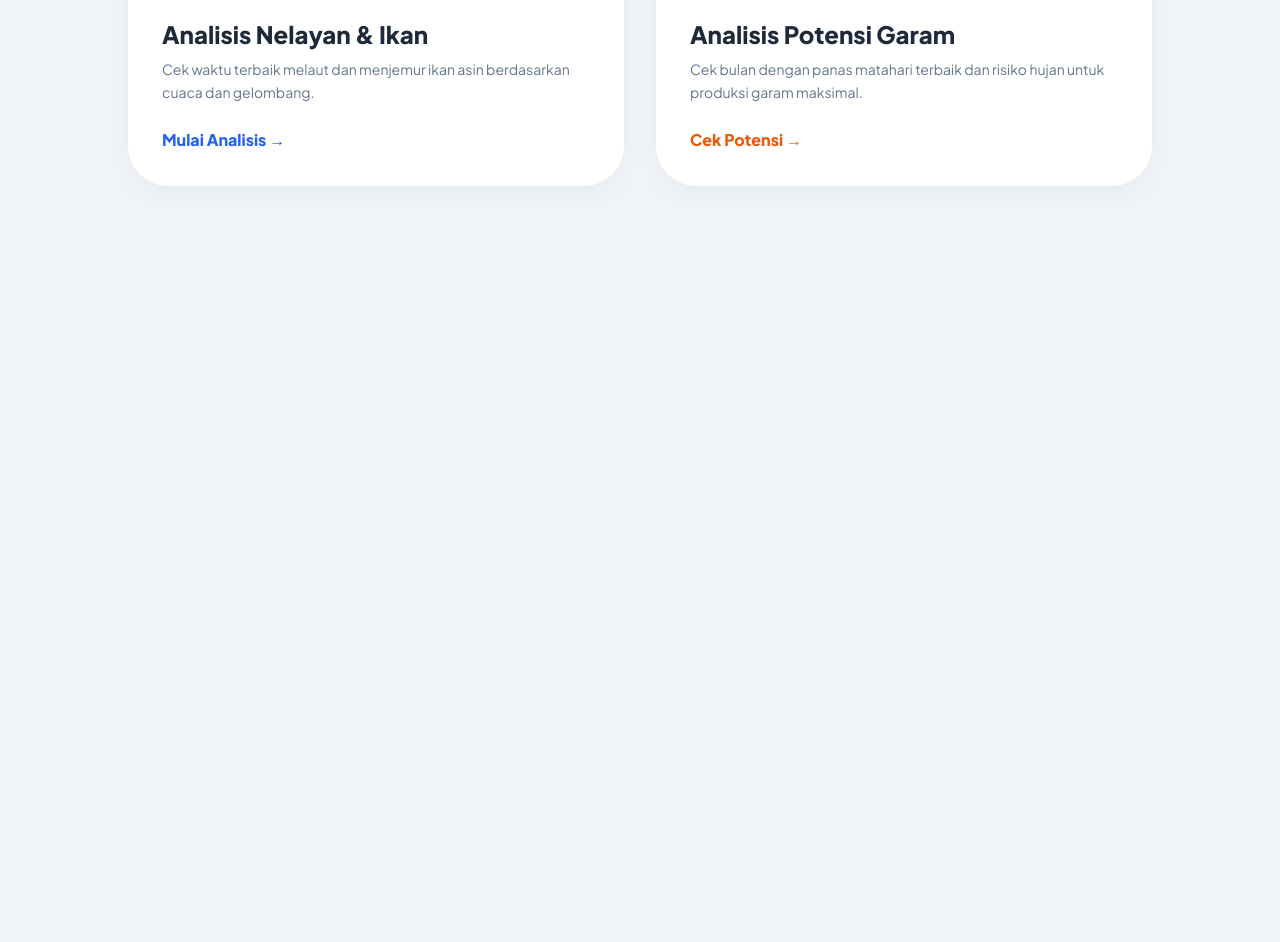
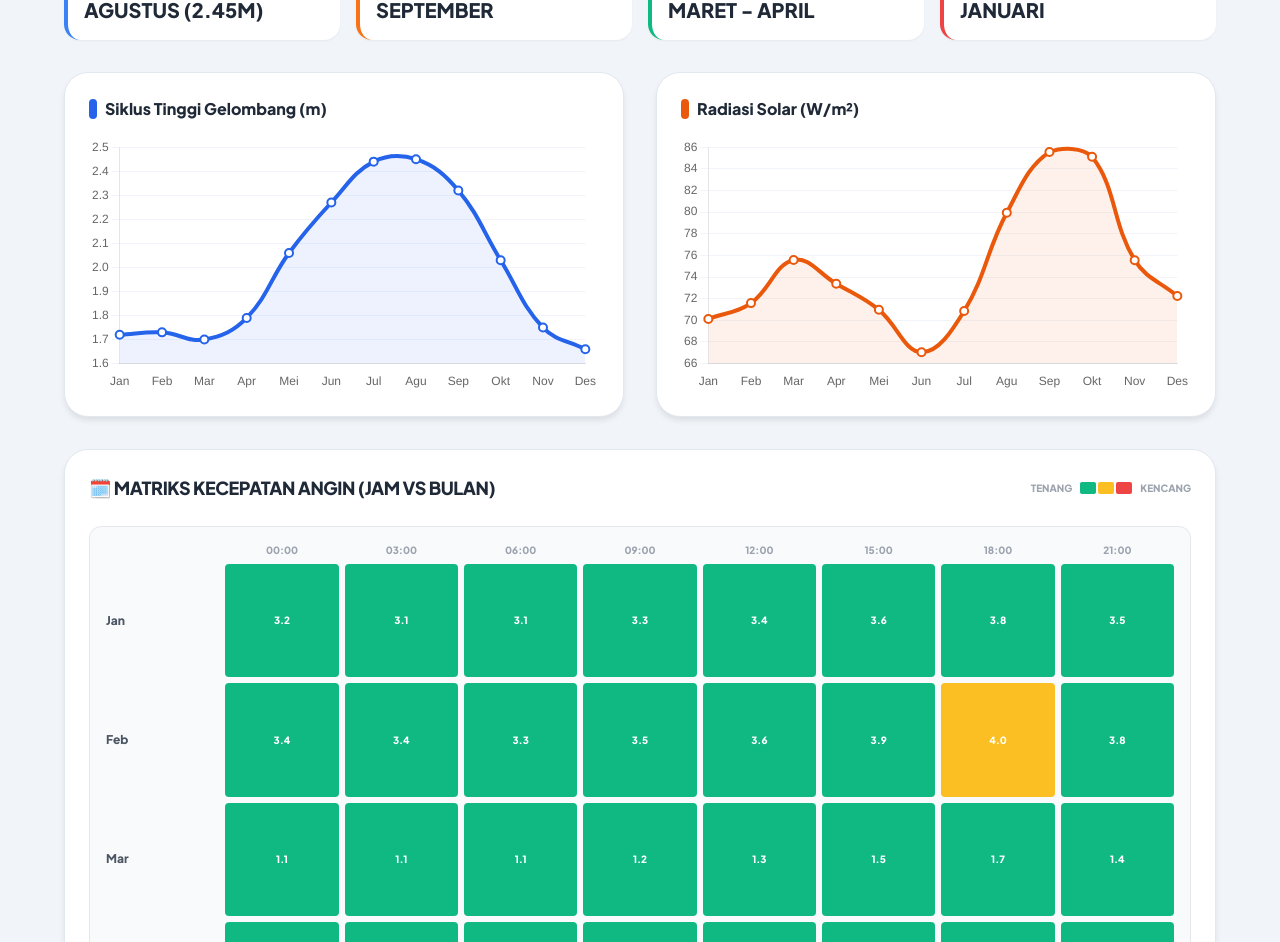
Before and after one commit to tasyanadya/binuangeun-maritime-analysis, a plain HTML site: page index.html in a window 1280 px wide. Shown: the part 252-1194 px from the top of the page. Before the commit the page ends 800 px from the top, so only its background shows below. Drawn offline with nearby package versions, Linux system fonts and the light colour scheme.

Commit message:
Update index.html

```diff
--- a/index.html
+++ b/index.html
@@ -3,169 +3,185 @@
 <head>
     <meta charset="UTF-8">
     <meta name="viewport" content="width=device-width, initial-scale=1.0">
-    <title>Sistem Prediksi Maritim Binuangeun</title>
+    <title>Analisis Maritim Binuangeun</title>
+
     <script src="https://cdn.tailwindcss.com"></script>
     <script src="https://cdn.jsdelivr.net/npm/chart.js"></script>
+
     <style>
         @import url('https://fonts.googleapis.com/css2?family=Plus+Jakarta+Sans:wght@400;600;800&display=swap');
-        body { font-family: 'Plus Jakarta Sans', sans-serif; background-color: #f0f4f8; }
-        .card-shadow { box-shadow: 0 10px 25px -5px rgba(0, 0, 0, 0.05); }
-        .btn-hover { transition: all 0.3s cubic-bezier(0.4, 0, 0.2, 1); }
-        .btn-hover:hover { transform: translateY(-5px); box-shadow: 0 15px 30px -10px rgba(0, 0, 0, 0.1); }
-        canvas { max-height: 350px; }
+        body { font-family: 'Plus Jakarta Sans', sans-serif; background-color: #f1f5f9; }
+        .dashboard-card { background: white; border-radius: 1.5rem; padding: 1.5rem; box-shadow: 0 4px 6px -1px rgba(0,0,0,0.1); border: 1px solid #e2e8f0; }
+        .heatmap-cell { aspect-ratio: 1/1; border-radius: 4px; display: flex; align-items: center; justify-content: center; font-size: 10px; font-weight: bold; color: white; transition: transform 0.2s; }
+        .heatmap-cell:hover { transform: scale(1.2); z-index: 10; cursor: default; }
     </style>
 </head>
-<body class="p-4 md:p-6 lg:p-10">
+<body class="p-4 md:p-8">
 
-    <div id="app" class="max-w-5xl mx-auto">
-        <header class="mb-10 text-center">
-            <h1 class="text-4xl font-black text-slate-800 mb-2">Panduan Maritim Binuangeun</h1>
-            <p class="text-slate-500 font-medium tracking-wide uppercase text-sm">Berdasarkan Data Iklim 45 Tahun (1980 - 2024)</p>
+    <div class="max-w-6xl mx-auto">
+        <header class="mb-8 p-10 rounded-[2rem] bg-gradient-to-br from-blue-700 to-indigo-900 text-white shadow-xl">
+            <h1 class="text-4xl font-extrabold mb-2 tracking-tight">🌊 Dashboard Maritim Binuangeun</h1>
+            <p class="text-blue-100 opacity-90 font-medium italic">Data Historis ERA5 (1980-2024) • Lokasi: Binuangeun, Banten</p>
         </header>
 
-        <div id="mainMenu" class="grid grid-cols-1 md:grid-cols-2 gap-8 animate-in fade-in zoom-in duration-500">
-            <button onclick="showPage('ikan')" class="group p-8 rounded-[2.5rem] bg-white border-2 border-transparent hover:border-blue-500 text-left card-shadow btn-hover">
-                <div class="w-16 h-16 bg-blue-100 rounded-2xl flex items-center justify-center text-4xl mb-6 group-hover:bg-blue-500 group-hover:rotate-6 transition-all">🐟</div>
-                <h2 class="text-2xl font-extrabold text-slate-800 mb-2">Analisis Nelayan & Ikan</h2>
-                <p class="text-slate-500 text-sm leading-relaxed">Cek waktu terbaik melaut dan menjemur ikan asin berdasarkan cuaca dan gelombang.</p>
-                <div class="mt-6 inline-flex items-center text-blue-600 font-bold">Mulai Analisis →</div>
-            </button>
-
-            <button onclick="showPage('garam')" class="group p-8 rounded-[2.5rem] bg-white border-2 border-transparent hover:border-orange-500 text-left card-shadow btn-hover">
-                <div class="w-16 h-16 bg-orange-100 rounded-2xl flex items-center justify-center text-4xl mb-6 group-hover:bg-orange-500 group-hover:-rotate-6 transition-all">🧂</div>
-                <h2 class="text-2xl font-extrabold text-slate-800 mb-2">Analisis Potensi Garam</h2>
-                <p class="text-slate-500 text-sm leading-relaxed">Cek bulan dengan panas matahari terbaik dan risiko hujan untuk produksi garam maksimal.</p>
-                <div class="mt-6 inline-flex items-center text-orange-600 font-bold">Cek Potensi →</div>
-            </button>
+        <div class="grid grid-cols-1 md:grid-cols-4 gap-4 mb-8">
+            <div class="p-4 bg-white rounded-2xl border-l-4 border-blue-500 shadow-sm">
+                <p class="text-xs font-bold text-gray-500 uppercase">Gelombang Tertinggi</p>
+                <p class="text-xl font-black text-gray-800 uppercase">Agustus (2.45m)</p>
+            </div>
+            <div class="p-4 bg-white rounded-2xl border-l-4 border-orange-500 shadow-sm">
+                <p class="text-xs font-bold text-gray-500 uppercase">Solar Maksimal</p>
+                <p class="text-xl font-black text-gray-800 uppercase">September</p>
+            </div>
+            <div class="p-4 bg-white rounded-2xl border-l-4 border-emerald-500 shadow-sm">
+                <p class="text-xs font-bold text-gray-500 uppercase">Melaut Aman</p>
+                <p class="text-xl font-black text-gray-800 uppercase">Maret - April</p>
+            </div>
+            <div class="p-4 bg-white rounded-2xl border-l-4 border-red-500 shadow-sm">
+                <p class="text-xs font-bold text-gray-500 uppercase">Hujan Puncak</p>
+                <p class="text-xl font-black text-gray-800 uppercase">Januari</p>
+            </div>
         </div>
 
-        <div id="contentPage" class="hidden animate-in slide-in-from-bottom-10 duration-500">
-            <button onclick="goBack()" class="mb-6 px-5 py-2 bg-slate-200 hover:bg-slate-300 rounded-full font-bold text-slate-700 text-sm transition-all">← Kembali ke Menu</button>
+        <div class="grid grid-cols-1 lg:grid-cols-2 gap-8 mb-8">
+            <div class="dashboard-card">
+                <h3 class="font-extrabold text-gray-800 mb-4 flex items-center gap-2">
+                    <span class="w-2 h-5 bg-blue-600 rounded-full"></span> Siklus Tinggi Gelombang (m)
+                </h3>
+                <canvas id="chartGelombang"></canvas>
+            </div>
+            <div class="dashboard-card">
+                <h3 class="font-extrabold text-gray-800 mb-4 flex items-center gap-2">
+                    <span class="w-2 h-5 bg-orange-600 rounded-full"></span> Radiasi Solar (W/m²)
+                </h3>
+                <canvas id="chartSolar"></canvas>
+            </div>
+        </div>
 
-            <div id="dynamicContent"></div>
+        <div class="dashboard-card overflow-hidden">
+            <div class="flex justify-between items-center mb-6">
+                <h3 class="font-extrabold text-gray-800 text-lg uppercase tracking-tight">🗓️ Matriks Kecepatan Angin (Jam vs Bulan)</h3>
+                <div class="flex items-center gap-2">
+                    <span class="text-[10px] font-bold text-gray-400 uppercase">Tenang</span>
+                    <div class="flex h-3 gap-0.5">
+                        <div class="w-4 bg-[#10b981] rounded-sm"></div>
+                        <div class="w-4 bg-[#fbbf24] rounded-sm"></div>
+                        <div class="w-4 bg-[#ef4444] rounded-sm"></div>
+                    </div>
+                    <span class="text-[10px] font-bold text-gray-400 uppercase">Kencang</span>
+                </div>
+            </div>
+
+            <div class="overflow-x-auto">
+                <div class="min-w-[800px]">
+                    <div id="windHeatmap" class="grid grid-cols-9 gap-1.5 bg-gray-50 p-4 rounded-xl border border-gray-200">
+                        <div></div>
+                        <div class="text-center text-[10px] font-bold text-gray-400 uppercase">00:00</div>
+                        <div class="text-center text-[10px] font-bold text-gray-400 uppercase">03:00</div>
+                        <div class="text-center text-[10px] font-bold text-gray-400 uppercase">06:00</div>
+                        <div class="text-center text-[10px] font-bold text-gray-400 uppercase">09:00</div>
+                        <div class="text-center text-[10px] font-bold text-gray-400 uppercase">12:00</div>
+                        <div class="text-center text-[10px] font-bold text-gray-400 uppercase">15:00</div>
+                        <div class="text-center text-[10px] font-bold text-gray-400 uppercase">18:00</div>
+                        <div class="text-center text-[10px] font-bold text-gray-400 uppercase">21:00</div>
+
+                        </div>
+                </div>
+            </div>
+            <p class="mt-4 text-xs text-gray-500 italic font-medium">*Angka dalam kotak menunjukkan kecepatan angin (m/s). Hijau aman, Merah waspada.</p>
         </div>
+
+        <footer class="mt-12 text-center text-gray-400 text-xs font-bold uppercase tracking-[0.2em] pb-10">
+            &copy; 2024 Maritime Intelligence Systems • Binuangeun
+        </footer>
     </div>
 
     <script>
         const months = ['Jan', 'Feb', 'Mar', 'Apr', 'Mei', 'Jun', 'Jul', 'Agu', 'Sep', 'Okt', 'Nov', 'Des'];
 
-        // DATA ERA5 BINUANGEUN
-        const data = {
-            shc: [1.72, 1.73, 1.70, 1.79, 2.06, 2.27, 2.44, 2.45, 2.32, 2.03, 1.75, 1.66],
-            ssrd: [70.13, 71.59, 75.58, 73.38, 70.97, 67.05, 70.86, 79.94, 85.55, 85.11, 75.56, 72.25],
-            tp: [0.52, 0.51, 0.39, 0.32, 0.22, 0.19, 0.14, 0.07, 0.10, 0.19, 0.38, 0.45],
-            wind: [3.40, 3.64, 1.31, 1.86, 4.83, 5.43, 6.99, 7.83, 7.52, 6.25, 3.84, 1.42]
-        };
+        // --- DATA MENTAH ---
+        const shcData = [1.72, 1.73, 1.70, 1.79, 2.06, 2.27, 2.44, 2.45, 2.32, 2.03, 1.75, 1.66];
+        const ssrdData = [70.13, 71.59, 75.58, 73.38, 70.97, 67.05, 70.86, 79.94, 85.55, 85.11, 75.56, 72.25];
 
-        function showPage(type) {
-            document.getElementById('mainMenu').classList.add('hidden');
-            document.getElementById('contentPage').classList.remove('hidden');
-            const container = document.getElementById('dynamicContent');
+        // Data Wind Hourly (12 bulan x 8 jam)
+        const windHourly = [
+            [3.20,3.15,3.10,3.25,3.40,3.60,3.75,3.55], // Jan
+            [3.44,3.38,3.32,3.49,3.64,3.86,4.02,3.80], // Feb
+            [1.11,1.08,1.05,1.21,1.31,1.51,1.68,1.45], // Mar
+            [1.66,1.63,1.60,1.76,1.86,2.06,2.23,2.00], // Apr
+            [4.63,4.55,4.47,4.73,4.83,5.03,5.20,4.98], // Mei
+            [5.23,5.14,5.05,5.33,5.43,5.63,5.80,5.58], // Jun
+            [6.79,6.68,6.57,6.89,6.99,7.19,7.36,7.14], // Jul
+            [7.63,7.51,7.39,7.73,7.83,8.03,8.20,7.98], // Agu
+            [7.32,7.20,7.08,7.42,7.52,7.72,7.89,7.67], // Sep
+            [6.05,5.95,5.85,6.15,6.25,6.45,6.62,6.40], // Okt
+            [3.64,3.58,3.52,3.74,3.84,4.04,4.21,3.99], // Nov
+            [1.22,1.19,1.16,1.32,1.42,1.62,1.79,1.57]  // Des
+        ];
 
-            if(type === 'ikan') {
-                container.innerHTML = `
-                    <div class="bg-blue-600 p-8 rounded-[2rem] text-white mb-8 shadow-lg">
-                        <h2 class="text-3xl font-black mb-2">Analisis Nelayan & Pengeringan</h2>
-                        <p class="opacity-80">Rekomendasi waktu melaut dan pengolahan hasil tangkapan.</p>
-                    </div>
-                    <div class="grid grid-cols-1 lg:grid-cols-2 gap-8">
-                        <div class="bg-white p-6 rounded-3xl border border-slate-200">
-                            <h3 class="font-bold text-slate-700 mb-4">Prediksi Tinggi Gelombang (Meter)</h3>
-                            <canvas id="chartIkan"></canvas>
-                        </div>
-                        <div class="space-y-6">
-                            <div class="bg-emerald-50 p-6 rounded-3xl border border-emerald-100">
-                                <h4 class="font-black text-emerald-800 text-lg mb-2">✅ Waktu Aman Melaut</h4>
-                                <p class="text-emerald-700 text-sm italic leading-relaxed">
-                                    Berdasarkan data 45 tahun, bulan <strong>Maret, April, dan November</strong> adalah waktu paling tenang di Binuangeun. Cocok untuk kapal kecil.
-                                </p>
-                            </div>
-                            <div class="bg-orange-50 p-6 rounded-3xl border border-orange-100">
-                                <h4 class="font-black text-orange-800 text-lg mb-2">☀️ Tips Pengeringan Ikan</h4>
-                                <p class="text-orange-700 text-sm leading-relaxed">
-                                    Gunakan bulan <strong>Agustus sampai Oktober</strong>. Panas matahari sangat stabil dan udara cenderung kering (Angin Tenggara), ikan asin akan jadi lebih cepat dan tidak mudah berjamur.
-                                </p>
-                            </div>
-                            <div class="bg-red-50 p-6 rounded-3xl border border-red-100">
-                                <h4 class="font-black text-red-800 text-lg mb-2">⚠️ Waspada Gelombang</h4>
-                                <p class="text-red-700 text-sm leading-relaxed">
-                                    Hati-hati di bulan <strong>Juli dan Agustus</strong>. Gelombang mencapai puncaknya (2.4m+) karena pengaruh angin Monsun Australia.
-                                </p>
-                            </div>
-                        </div>
-                    </div>
-                `;
-                renderChart('chartIkan', 'Tinggi Gelombang', data.shc, '#2563eb');
-            } else {
-                container.innerHTML = `
-                    <div class="bg-orange-600 p-8 rounded-[2rem] text-white mb-8 shadow-lg">
-                        <h2 class="text-3xl font-black mb-2">Potensi Produksi Garam</h2>
-                        <p class="opacity-80">Analisis penguapan air laut berdasarkan panas matahari & hujan.</p>
-                    </div>
-                    <div class="grid grid-cols-1 lg:grid-cols-2 gap-8">
-                        <div class="bg-white p-6 rounded-3xl border border-slate-200">
-                            <h3 class="font-bold text-slate-700 mb-4">Intensitas Panas Matahari (W/m²)</h3>
-                            <canvas id="chartGaram"></canvas>
-                        </div>
-                        <div class="space-y-6">
-                            <div class="bg-yellow-50 p-6 rounded-3xl border border-yellow-200">
-                                <h4 class="font-black text-yellow-900 text-lg mb-2">💰 Masa Panen Emas (Puncak Produksi)</h4>
-                                <p class="text-yellow-800 text-sm leading-relaxed">
-                                    Bulan <strong>September</strong> adalah juaranya! Radiasi solar mencapai 85.5 W/m² dengan hujan terendah. Kristalisasi garam akan terjadi paling maksimal di periode ini.
-                                </p>
-                            </div>
-                            <div class="bg-sky-50 p-6 rounded-3xl border border-sky-100">
-                                <h4 class="font-black text-sky-800 text-lg mb-2">📝 Catatan Petani Garam</h4>
-                                <p class="text-sky-700 text-sm leading-relaxed">
-                                    Mulai siapkan tambak di bulan <strong>Mei/Juni</strong>. Meskipun belum puncak panas, hujan sudah mulai berkurang drastis sehingga tanah tambak bisa mulai dikeraskan.
-                                </p>
-                            </div>
-                            <div class="bg-slate-100 p-6 rounded-3xl border border-slate-200">
-                                <h4 class="font-black text-slate-800 text-lg mb-2">🛑 Masa Istirahat</h4>
-                                <p class="text-slate-600 text-sm leading-relaxed">
-                                    <strong>Desember sampai Februari</strong> hujan sangat tinggi. Produksi garam sangat berisiko gagal. Gunakan waktu ini untuk perawatan alat atau perbaikan saluran air tambak.
-                                </p>
-                            </div>
-                        </div>
-                    </div>
-                `;
-                renderChart('chartGaram', 'Panas Matahari', data.ssrd, '#ea580c');
-            }
-        }
-
-        function goBack() {
-            document.getElementById('mainMenu').classList.remove('hidden');
-            document.getElementById('contentPage').classList.add('hidden');
-        }
-
-        function renderChart(id, label, dataArr, color) {
-            new Chart(document.getElementById(id).getContext('2d'), {
+        // --- RENDER GRAFIK ---
+        function renderLineChart(id, label, dataSet, color) {
+            new Chart(document.getElementById(id), {
                 type: 'line',
                 data: {
                     labels: months,
                     datasets: [{
                         label: label,
-                        data: dataArr,
+                        data: dataSet,
                         borderColor: color,
                         backgroundColor: color + '15',
                         fill: true,
                         tension: 0.4,
-                        borderWidth: 5,
-                        pointRadius: 6,
+                        borderWidth: 4,
+                        pointRadius: 4,
                         pointBackgroundColor: 'white',
-                        pointBorderWidth: 3
+                        pointBorderWidth: 2
                     }]
                 },
                 options: {
                     responsive: true,
                     plugins: { legend: { display: false } },
                     scales: {
-                        y: { grid: { borderDash: [5, 5] } },
+                        y: { beginAtZero: false, grid: { color: '#f1f5f9' } },
                         x: { grid: { display: false } }
                     }
                 }
             });
         }
+
+        // --- RENDER HEATMAP ---
+        function renderHeatmap() {
+            const container = document.getElementById('windHeatmap');
+
+            windHourly.forEach((monthData, mIdx) => {
+                // Label Bulan
+                const monthLabel = document.createElement('div');
+                monthLabel.className = 'flex items-center text-xs font-bold text-gray-600';
+                monthLabel.innerText = months[mIdx];
+                container.appendChild(monthLabel);
+
+                // Kotak-kotak Jam
+                monthData.forEach(value => {
+                    const cell = document.createElement('div');
+                    cell.className = 'heatmap-cell';
+                    cell.innerText = value.toFixed(1);
+
+                    // Logika Warna: Hijau (< 4), Kuning (4-6), Merah (> 6)
+                    if (value < 4) cell.style.backgroundColor = '#10b981';
+                    else if (value < 6.5) cell.style.backgroundColor = '#fbbf24';
+                    else cell.style.backgroundColor = '#ef4444';
+
+                    container.appendChild(cell);
+                });
+            });
+        }
+
+        // Jalankan semua saat halaman siap
+        window.onload = function() {
+            renderLineChart('chartGelombang', 'Gelombang', shcData, '#2563eb');
+            renderLineChart('chartSolar', 'Solar', ssrdData, '#ea580c');
+            renderHeatmap();
+        };
     </script>
 </body>
 </html>
```
